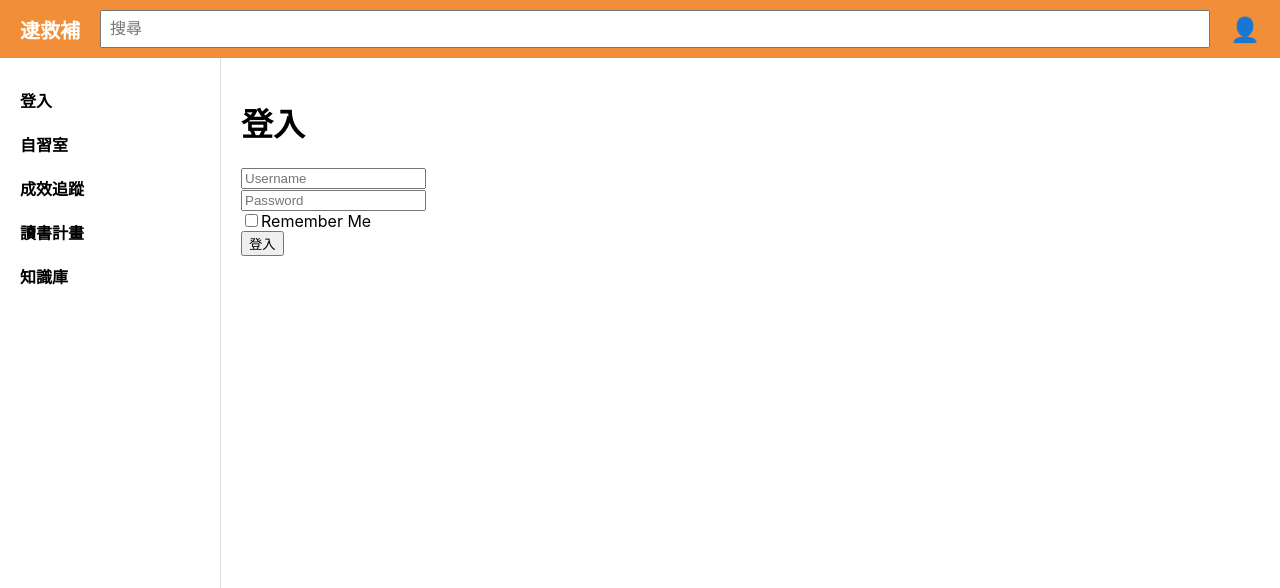
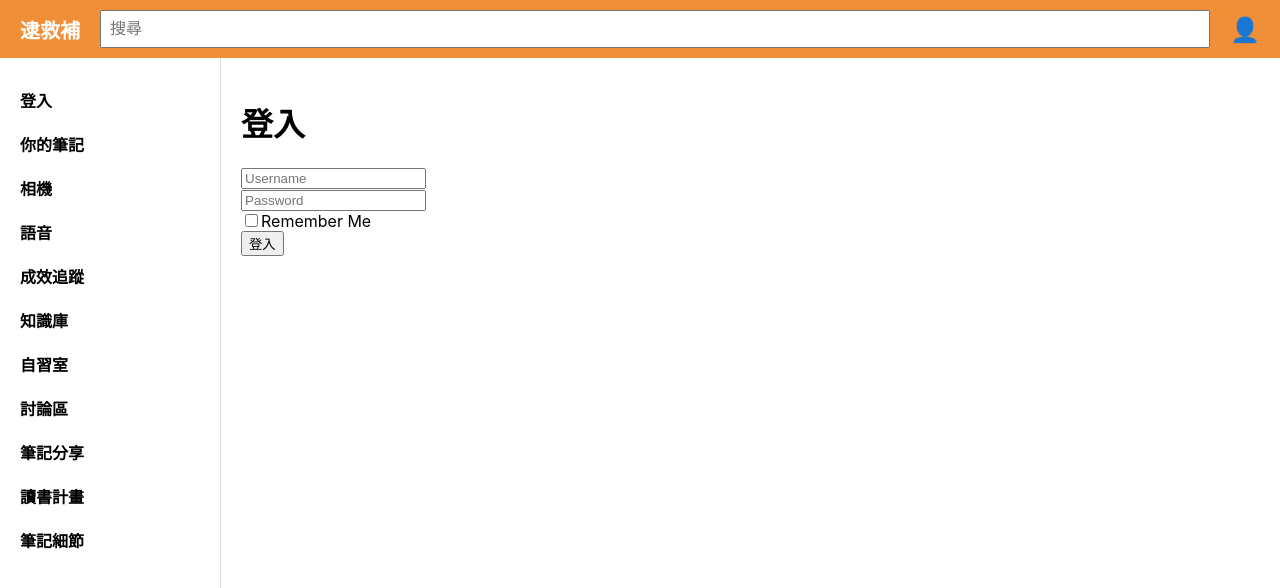
Before and after one commit to sgu731/school_frontend, a React (Create React App) app: page / in a window 1280 px wide. Shown: the top 588 px of the page. Built offline with nearby package versions, Linux system fonts and the light colour scheme.

Commit message:
暫存目前本地修改

```diff
--- a/package.json
+++ b/package.json
@@ -7,7 +7,10 @@
     "@testing-library/jest-dom": "^6.6.3",
     "@testing-library/react": "^16.2.0",
     "@testing-library/user-event": "^13.5.0",
+    "axios": "^1.8.4",
     "date-fns": "^4.1.0",
+    "framer-motion": "^12.7.2",
+    "lucide-react": "^0.488.0",
     "react": "^19.0.0",
     "react-datepicker": "^8.2.1",
     "react-dom": "^19.0.0",
@@ -15,6 +18,7 @@
     "react-router-dom": "^7.4.0",
     "react-scripts": "5.0.1",
     "recharts": "^2.15.2",
+    "tesseract.js": "^6.0.1",
     "web-vitals": "^2.1.4"
   },
   "scripts": {
--- a/src/App.js
+++ b/src/App.js
@@ -1,11 +1,18 @@
 import { BrowserRouter as Router, Routes, Route, Link } from 'react-router-dom';
 import React from 'react';
 import './App.css';
+
 import HomePage from './pages/HomePage';
 import RoomsPage from './pages/RoomsPage';
 import TrackerPage from './pages/TrackerPage';
 import PlanPage from './pages/PlanPage';
 import KnowledgePage from './pages/KnowledgePage';
+import ForumPage from './pages/ForumPage';
+import SharingPage from './pages/SharingPage';
+import VoicePage from './pages/VoicePage';
+import CameraPage from './pages/CameraPage';
+import NotebookDashboard from './pages/NotebookDashboard';
+import NoteDetailPage from './pages/NoteDetailPage';
 
 function App() {
   return (
@@ -22,10 +29,16 @@ function App() {
         <div className="main-content">
           <nav className="side-menu">
             <Link to="/">登入</Link>
+            <Link to="/notebook">你的筆記</Link>
+            <Link to="/camera">相機</Link>
+            <Link to="/voice">語音</Link>
+            <Link to="/tracker">成效追蹤</Link>
+            <Link to="/knowledge">知識庫</Link>
             <Link to="/rooms">自習室</Link>
-            <Link to="/tracker">成效追蹤</Link>
+            <Link to="/forum">討論區</Link>
+            <Link to="/sharing">筆記分享</Link>
             <Link to="/plan">讀書計畫</Link>
-            <Link to="/knowledge">知識庫</Link>
+            <Link to="/note-detail">筆記細節</Link>
           </nav>
 
           <div className="page-content">
@@ -35,6 +48,12 @@ function App() {
               <Route path="/tracker" element={<TrackerPage />} />
               <Route path="/plan" element={<PlanPage />} />
               <Route path="/knowledge" element={<KnowledgePage />} />
+              <Route path="/forum" element={<ForumPage />} />
+              <Route path="/sharing" element={<SharingPage />} />
+              <Route path="/voice" element={<VoicePage />} />
+              <Route path="/camera" element={<CameraPage />} />
+              <Route path="/notebook" element={<NotebookDashboard />} />
+              <Route path="/note-detail" element={<NoteDetailPage />} />
             </Routes>
           </div>
         </div>
--- a/src/pages/CameraPage.jsx
+++ b/src/pages/CameraPage.jsx
@@ -1,7 +1,7 @@
 import React, { useState, useRef } from "react";
 import Tesseract from "tesseract.js";
-import { Card } from "@/components/ui/card";
-import { Button } from "@/components/ui/button";
+import { Card } from "../components/ui/card";
+import { Button } from "../components/ui/button";
 import {
   Camera,
   Upload,
@@ -16,7 +16,7 @@ import {
   DialogHeader,
   DialogTitle,
   DialogFooter,
-} from "@/components/ui/dialog";
+} from "../components/ui/dialog";
 
 export default function CameraPage() {
   const [images, setImages] = useState([]);
--- a/src/pages/NoteDetailPage.jsx
+++ b/src/pages/NoteDetailPage.jsx
@@ -1,6 +1,6 @@
 import React, { useEffect, useState, useRef } from "react";
 import { useLocation, useNavigate } from "react-router-dom";
-import { Button } from "@/components/ui/button";
+import { Button } from "../components/ui/button";
 import { motion } from "framer-motion";
 import { ArrowLeft } from "lucide-react";
 
--- a/src/pages/VoicePage.jsx
+++ b/src/pages/VoicePage.jsx
@@ -1,6 +1,6 @@
 import React, { useState, useRef, useEffect } from "react";
-import { Card } from "@/components/ui/card";
-import { Button } from "@/components/ui/button";
+import { Card } from "../components/ui/card";
+import { Button } from "../components/ui/button";
 import { Mic, Upload, Library } from "lucide-react";
 
 export default function VoicePage() {
```
Also changed, not shown: src/pages/NotebookDashboard.jsx (+4 -4 lines), 1 other file (tests, documents, lock files or other folders).
